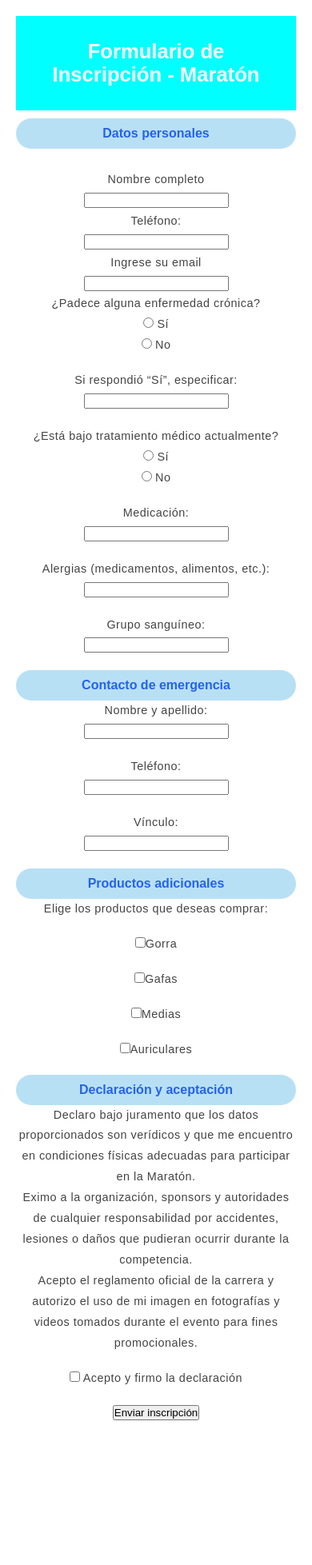
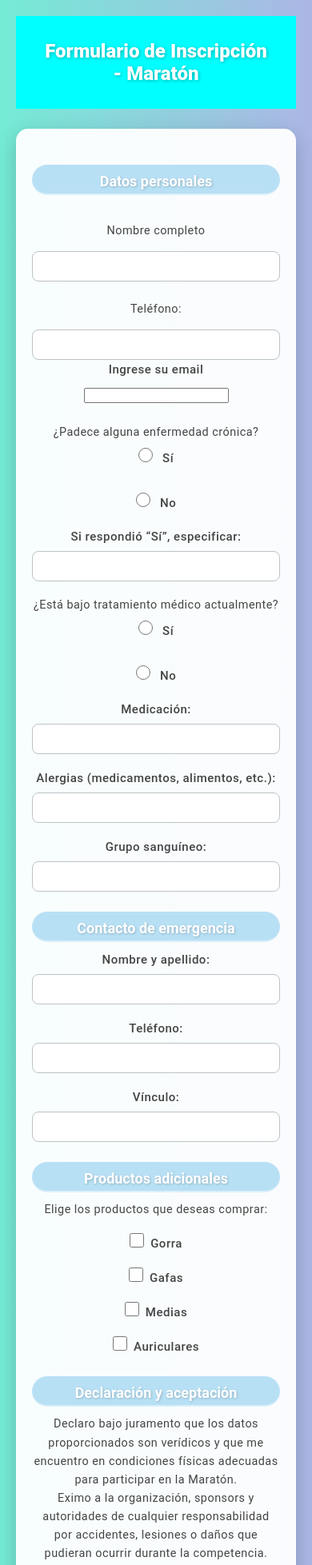
Before and after one commit to Emiliano3D33/Marat-n, a React (Vite) app: page /formulario in a window 390 px wide. Shown: the top 1957 px of the page at 80% size. Before the commit the page ends 1818 px from the top, so only its background shows below. Built offline with nearby package versions, Linux system fonts and the light colour scheme.

Commit message:
cambios en e css

```diff
--- a/src/componentes/formulario.css
+++ b/src/componentes/formulario.css
@@ -1,7 +1,4 @@
-.formulario > label{
-    border: 2px solid black;
-
-    /* formulario.css - Versión tienda online */
+/* ===== formulario.css - Versión tienda online ===== */
 
 /* Mini carrito */
 .carrito {
@@ -30,7 +27,7 @@
   color: #2c3e50;
 }
 
-/* Inputs y botones iguales que versión moderna */
+/* Fondo y fuente general */
 body {
   font-family: 'Roboto', sans-serif;
   background: linear-gradient(to right, #74ebd5, #acb6e5);
@@ -39,28 +36,110 @@ body {
   color: #2c3e50;
 }
 
-h1 { text-align: center; color: #fff; font-size: 28px; margin-bottom: 25px; text-shadow: 1px 1px 4px rgba(0,0,0,0.3); }
-h3 { color: #fff; margin-top: 25px; margin-bottom: 10px; border-bottom: 2px solid rgba(255,255,255,0.5); padding-bottom: 5px; text-shadow: 1px 1px 3px rgba(0,0,0,0.2); }
-
-form { max-width: 650px; margin: 0 auto; background: rgba(255,255,255,0.95); padding: 30px; border-radius: 15px; box-shadow: 0 8px 25px rgba(0,0,0,0.2); }
-
-p { margin-bottom: 18px; line-height: 1.6; }
-label { display: block; font-weight: 500; margin-top: 8px; font-size: 15px; }
-input[type="text"], input[type="tel"], select { width: 100%; padding: 10px 12px; margin-top: 6px; border: 1px solid #bdc3c7; border-radius: 8px; font-size: 14px; transition: all 0.3s ease; }
-input[type="text"]:focus, input[type="tel"]:focus, select:focus { border-color: #27ae60; box-shadow: 0 0 6px rgba(39, 174, 96, 0.5); outline: none; }
-
-input[type="radio"], input[type="checkbox"] { width: 18px; height: 18px; accent-color: #27ae60; margin-right: 8px; }
-
-button { background: #27ae60; color: #fff; border: none; padding: 12px 20px; font-size: 16px; border-radius: 8px; cursor: pointer; font-weight: 600; transition: all 0.3s ease; margin-top: 10px; }
-button:hover { background: #2ecc71; transform: translateY(-2px); box-shadow: 0 4px 10px rgba(0,0,0,0.2); }
-
-@media (max-width: 700px) {
-  form { padding: 20px; }
-  h1 { font-size: 24px; }
-  h3 { font-size: 18px; }
-  button { width: 100%; }
+/* ===== Títulos centrados ===== */
+h1 {
+  text-align: center;
+  color: #fff;
+  font-size: 28px;
+  margin-bottom: 25px;
+  text-shadow: 1px 1px 4px rgba(0, 0, 0, 0.3);
 }
 
+h3 {
+  text-align: center;
+  color: #fff;
+  margin-top: 25px;
+  margin-bottom: 10px;
+  border-bottom: 2px solid rgba(255, 255, 255, 0.5);
+  padding-bottom: 5px;
+  text-shadow: 1px 1px 3px rgba(0, 0, 0, 0.2);
+}
 
+/* ===== Formulario ===== */
+form {
+  max-width: 650px;
+  margin: 0 auto;
+  background: rgba(255, 255, 255, 0.95);
+  padding: 30px;
+  border-radius: 15px;
+  box-shadow: 0 8px 25px rgba(0, 0, 0, 0.2);
+  text-align: left; /* Todo el contenido (inputs, labels, etc.) alineado a la izquierda */
+}
 
+p {
+  margin-bottom: 18px;
+  line-height: 1.6;
 }
+
+label {
+  display: block;
+  font-weight: 500;
+  margin-top: 8px;
+  font-size: 15px;
+}
+
+input[type="text"],
+input[type="tel"],
+select {
+  width: 100%;
+  padding: 10px 12px;
+  margin-top: 6px;
+  border: 1px solid #bdc3c7;
+  border-radius: 8px;
+  font-size: 14px;
+  transition: all 0.3s ease;
+}
+
+input[type="text"]:focus,
+input[type="tel"]:focus,
+select:focus {
+  border-color: #27ae60;
+  box-shadow: 0 0 6px rgba(39, 174, 96, 0.5);
+  outline: none;
+}
+
+input[type="radio"],
+input[type="checkbox"] {
+  width: 18px;
+  height: 18px;
+  accent-color: #27ae60;
+  margin-right: 8px;
+}
+
+button {
+  background: #27ae60;
+  color: #fff;
+  border: none;
+  padding: 12px 20px;
+  font-size: 16px;
+  border-radius: 8px;
+  cursor: pointer;
+  font-weight: 600;
+  transition: all 0.3s ease;
+  margin-top: 10px;
+}
+
+button:hover {
+  background: #2ecc71;
+  transform: translateY(-2px);
+  box-shadow: 0 4px 10px rgba(0, 0, 0, 0.2);
+}
+
+/* ===== Responsive ===== */
+@media (max-width: 700px) {
+  form {
+    padding: 20px;
+  }
+
+  h1 {
+    font-size: 24px;
+  }
+
+  h3 {
+    font-size: 18px;
+  }
+
+  button {
+    width: 100%;
+  }
+}
```
